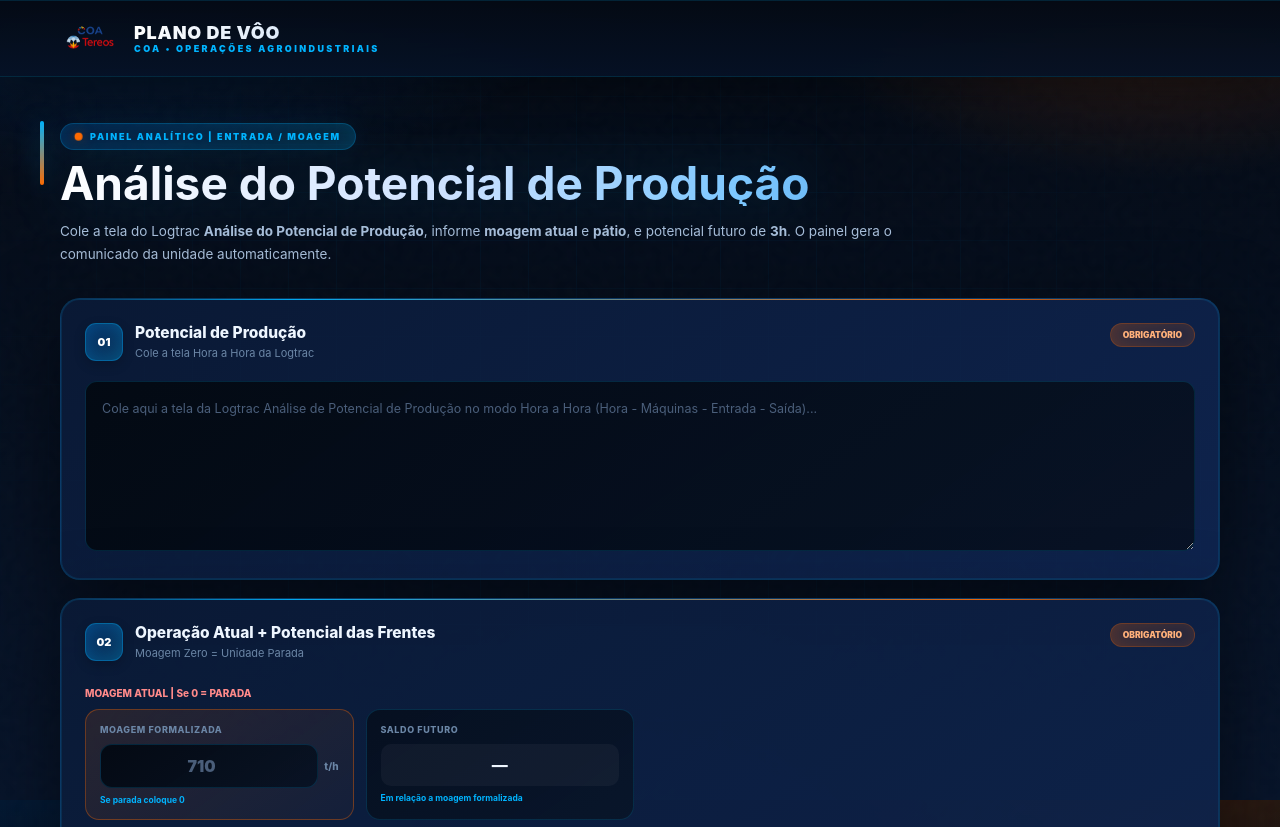
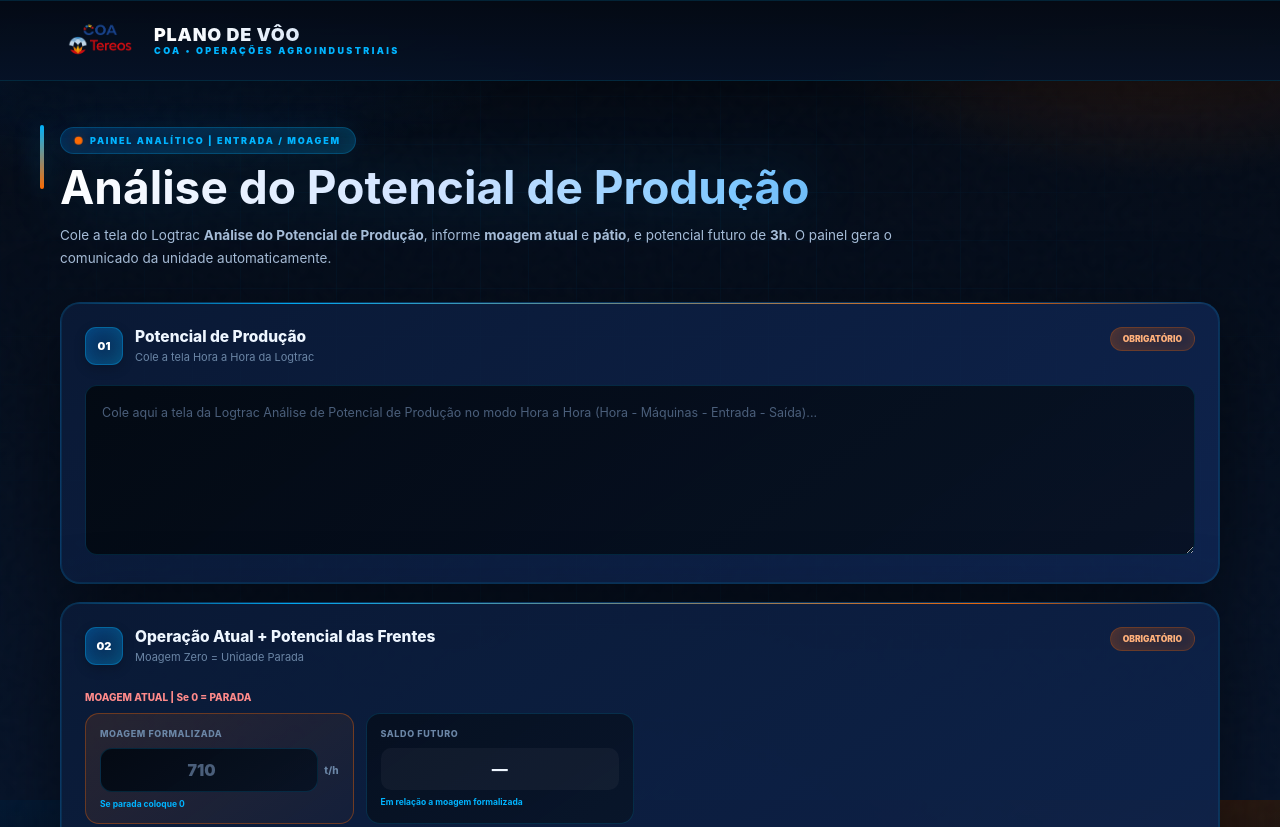
Before and after one commit to dionnes-amorim/Plano-de-voo, a website: page index.html in a window 1280 px wide. Shown: the top 827 px of the page. Drawn offline with Linux system fonts and the light colour scheme.

Commit message:
Update index.html

```diff
--- a/index.html
+++ b/index.html
@@ -13,7 +13,7 @@
 .topbar-content{display:flex; align-items:center}
 .brand{display:flex; align-items:center; gap:14px}
 .header-logo-real{
-  width:60px; height:60px;
+  width:80px; height:80px;
   border-radius:12px;
   object-fit:contain;
   display:block!important;
```
